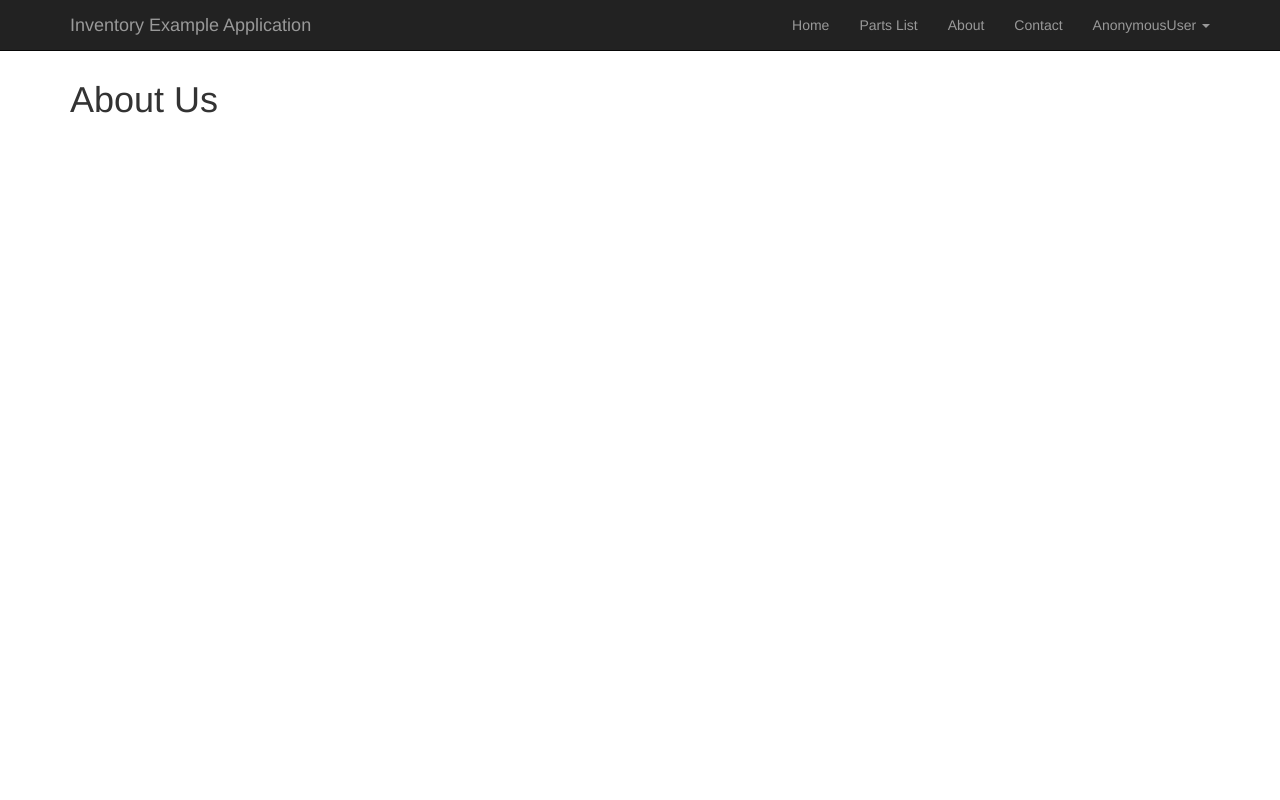
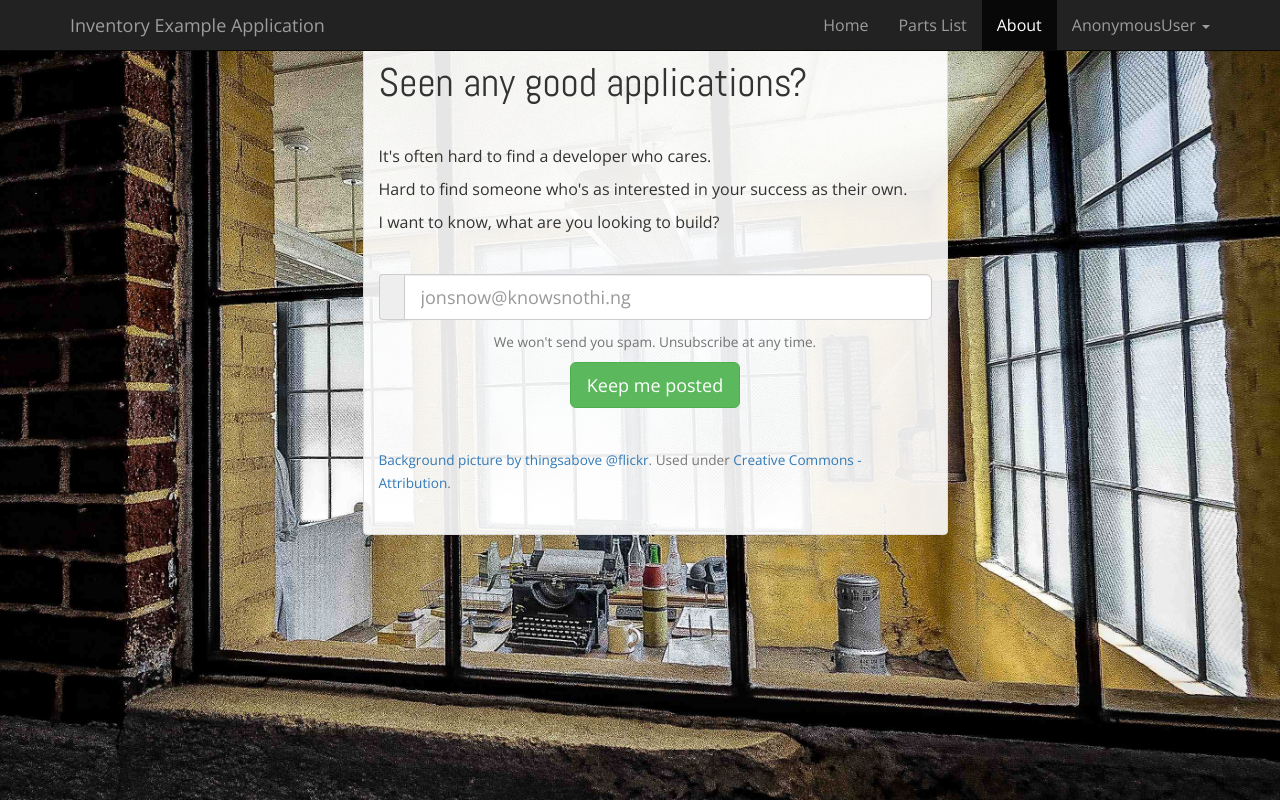
Before and after one commit to ThingsAbove/parts-test, a Django app: page /about/ in a window 1280 px wide. Run offline with Django 3.2, Linux system fonts and the light colour scheme; some libraries are stand-ins or nearby versions.

Commit message:
active menu working

```diff
--- a/inventory/views.py
+++ b/inventory/views.py
@@ -11,7 +11,6 @@ from django import forms
 from django.contrib.auth.forms import PasswordChangeForm
 
 import datetime, time
-
 
 # Create your views here.
 ITEMS_PER_PAGE=20
--- a/partstest/settings.py
+++ b/partstest/settings.py
@@ -42,6 +42,7 @@ INSTALLED_APPS = (
     'moneyed',
     'djmoney',
     'django_nvd3',
+    'partstest',
     'inventory',
 #    'south',
 )
--- /dev/null
+++ b/partstest/templatetags/tags.py
@@ -0,0 +1,11 @@
+## tags.py
+from django.template import Library
+
+register = Library()
+
+@register.simple_tag
+def active(request, pattern):
+	import re
+	if re.search(pattern, request.path):
+		return 'active'
+	return ''
--- a/partstest/views.py
+++ b/partstest/views.py
@@ -4,8 +4,6 @@ from django.http import HttpResponse
 from django.template import RequestContext
 from django_tables2   import RequestConfig
 
-
-
 def about(request):
     return render(request,'about.html')
 
--- a/templates/about.html
+++ b/templates/about.html
@@ -1,8 +1,101 @@
 {% extends 'base.html' %}
+{% load bootstrap3 %}
+
+{# Load CSS and JavaScript #}
+
+{% bootstrap_css %}
+{% bootstrap_javascript %}
+
+{% block title %}About Us{% endblock %}
+
+{% block heading %}
+<h2>About</h2>
+{% endblock %}
+
+{% block content %}
+	<meta name="viewport" content="width=device-width, initial-scale=1.0" />
+	<!-- Bootstrap -->
+	<link href="//netdna.bootstrapcdn.com/bootstrap/3.0.0/css/bootstrap.min.css" rel="stylesheet">
+	<link href="//netdna.bootstrapcdn.com/font-awesome/3.2.1/css/font-awesome.css" rel="stylesheet" />
+
+	<link href="http://fonts.googleapis.com/css?family=Abel|Open+Sans:400,600" rel="stylesheet" />
+
+	<style>
+
+		/* http://css-tricks.com/perfect-full-page-background-image/ */
+		html {
+			background: url({{STATIC_URL}}/images/about-bkg.jpg) no-repeat center center fixed;
+			-webkit-background-size: cover;
+			-moz-background-size: cover;
+			-o-background-size: cover;
+			background-size: cover;
+		}
+
+		body {
+			padding-top: 20px;
+			font-size: 16px;
+			font-family: "Open Sans",serif;
+			background: transparent;
+		}
+
+		h1 {
+			font-family: "Abel", Arial, sans-serif;
+			font-weight: 400;
+			font-size: 40px;
+		}
+
+		/* Override B3 .panel adding a subtly transparent background */
+		.panel {
+			background-color: rgba(255, 255, 255, 0.9);
+		}
+
+		.margin-base-vertical {
+			margin: 40px 0;
+		}
+
+	</style>
+
+</head>
+<body>
+
+	<div class="container">
+		<div class="row">
+			<div class="col-md-6 col-md-offset-3 panel panel-default">
+
+				<h1 class="margin-base-vertical">Seen any good applications?</h1>
+
+				<p>
+					It's often hard to find a developer who cares.
+				</p>
+				<p>
+					Hard to find someone who's as interested in your success as their own.
+				</p>
+
+				<p>
+					I want to know, what are you looking to build?
+				</p>
+
+				<form class="margin-base-vertical">
+					<p class="input-group">
+						<span class="input-group-addon"><span class="icon-envelope"></span></span>
+						<input type="text" class="form-control input-lg" name="email" placeholder="jonsnow@knowsnothi.ng" />
+					</p>
+					<p class="help-block text-center"><small>We won't send you spam. Unsubscribe at any time.</small></p>
+					<p class="text-center">
+						<button type="submit" class="btn btn-success btn-lg">Keep me posted</button>
+					</p>
+					</span>
+				</form>
+
+				<div class="margin-base-vertical">
+					<small class="text-muted"><a href="http://www.flickr.com/photos/thingsabove/">Background picture by thingsabove @flickr</a>. Used under <a href="http://creativecommons.org/licenses/by/2.0/deed.en">Creative Commons - Attribution</a>.</small>
+				</div>
+
+			</div><!-- //main content -->
+		</div><!-- //row -->
+	</div> <!-- //container -->
+
+</body>
 
 
-{% block content %}
-
-<h1>About Us</h1>
-
 {% endblock %}
--- a/templates/navbar.html
+++ b/templates/navbar.html
@@ -1,3 +1,4 @@
+{% load tags %}
 <!-- Navigation -->
 <nav class="navbar navbar-inverse navbar-fixed-top" role="navigation">
     <div class="container">
@@ -12,10 +13,10 @@
       </div>
       <div class="collapse navbar-collapse navbar-ex1-collapse">
         <ul id="nav" class="nav navbar-nav navbar-right">
-        			<li class="{% block navbar-home %}{% endblock %}"><a href="{% url 'home' %}">Home</a></li>
-        			<li class="{% block navbar-detail %}{% endblock %}"><a href="{% url 'parts_list' %}">Parts List</a></li>
- 				<li class="{% block navbar-about %}{% endblock %}"><a href="{% url 'about' %}">About</a></li>
-				<li class="{% block navbar-contact %}{% endblock %}"><a href="{% url 'contact' %}">Contact</a></li>
+        	<li class="{% active request "^/$|/inventory/$" %}"><a href="{% url 'home' %}">Home</a></li>
+        	<li class="{% active request "^.*part.*|/inventory/\d+" %}"><a href="{% url 'parts_list' %}">Parts List</a></li>
+ 		<li class="{% active request "^.*about.*" %}"><a href="{% url 'about' %}">About</a></li>
+		<!--<li class="{% active request "^.*contact.*" %}"><a href="{% url 'contact' %}">Contact</a></li>-->
 		<li class="dropdown">
 			<a href="#" data-toggle="dropdown" class="dropdown-toggle">{{ user }} <b class="caret"></b></a>
 			<ul class="dropdown-menu">
```
Also changed, not shown: partstest/static/images/about-bkg.jpg (added), partstest/templatetags/__init__.py (added). Lines whose indentation alone changed are shown as unchanged.
